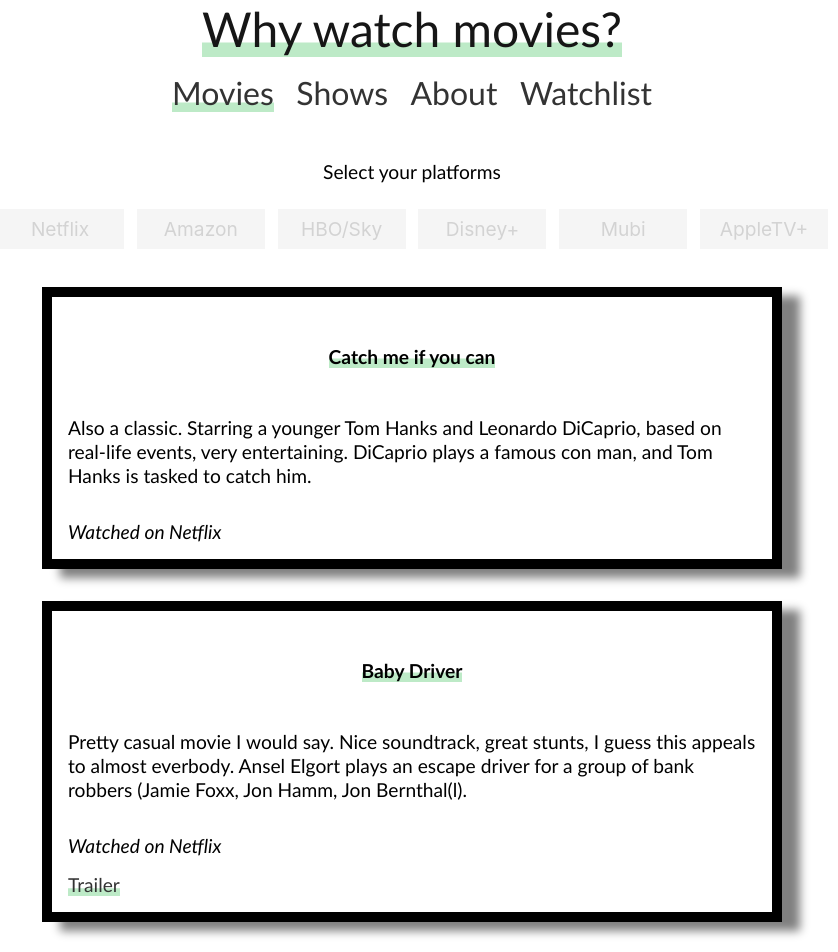
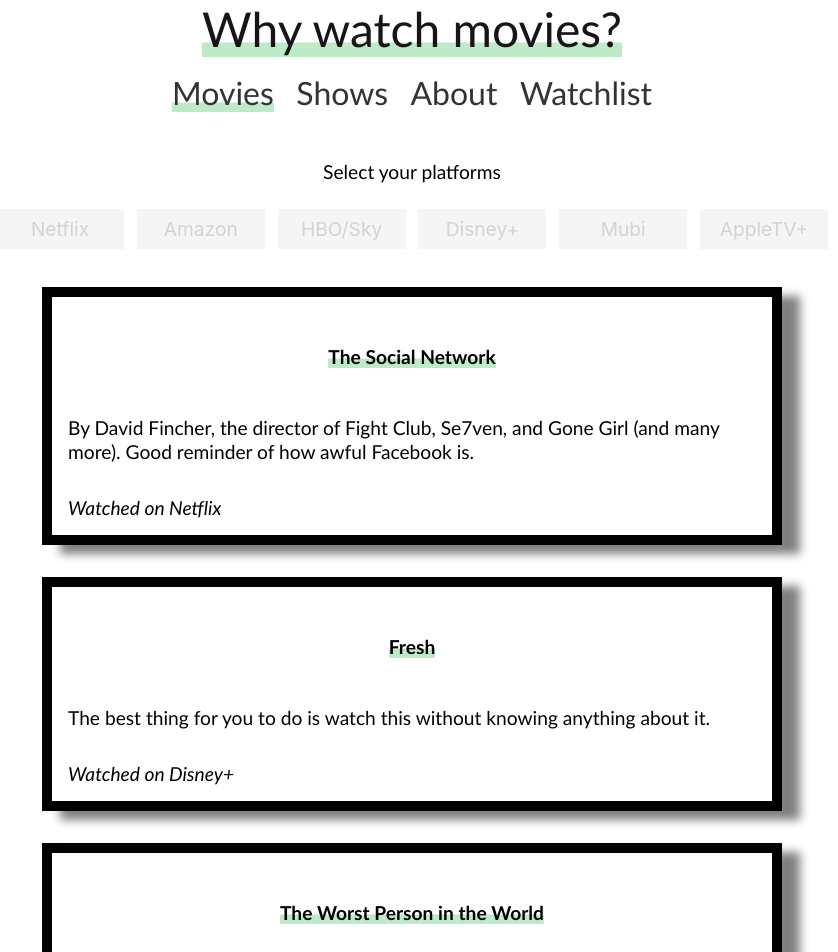
Before and after one commit to severinschmid/movie-blog, a React (Create React App) app: page / in a window 1280 px wide. Shown: the top 952 px of the page, without its empty margins (228-1066 px from the left). Built offline with nearby package versions, Linux system fonts and the light colour scheme.

Commit message:
Disable Trailers for movies (for now) and add some content

```diff
--- a/src/data/movieList.js
+++ b/src/data/movieList.js
@@ -1,4 +1,20 @@
 export const movies = [
+  {
+    name: 'The Social Network',
+    platform: 'Netflix',
+    description: 'By David Fincher, the director of Fight Club, Se7ven, and Gone Girl (and many more). Good reminder of how awful Facebook is. '
+  },
+  {
+    name: 'Fresh',
+    platform: 'Disney+',
+    description: 'The best thing for you to do is watch this without knowing anything about it.'
+  },
+  {
+    name: 'The Worst Person in the World',
+    platform: 'Mubi',
+    description:
+      'There are not many movies I am excited about recently, but this romantic comedy is one of them. From Norwegian Director Joachim Trier, it is very fresh and just fun to watch.'
+  },
   {
     name: 'Catch me if you can',
     platform: 'Netflix',
--- a/src/hooks/pages/movies.js
+++ b/src/hooks/pages/movies.js
@@ -14,15 +14,6 @@ export default function Movies(props) {
               </span>
               <p className="why">{movie.description}</p>
               <p className="where">Watched on {movie.platform}</p>
-              {movie.link ? (
-                <p className="link__show">
-                  <a className="link__default" href={movie.link}>
-                    Trailer
-                  </a>
-                </p>
-              ) : (
-                ''
-              )}
             </div>
           </li>
         ))}
```
